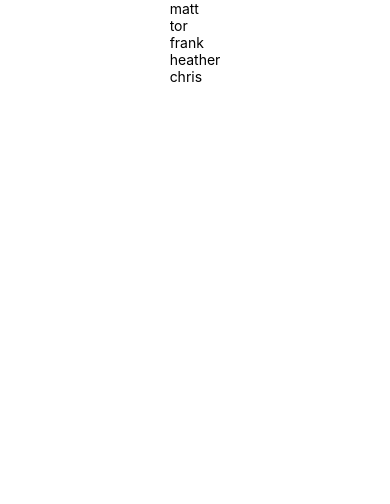
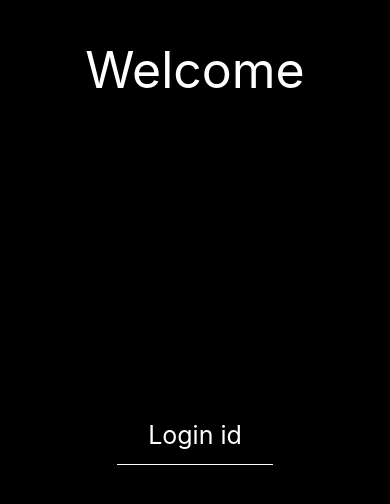
Before and after one commit to Mwattsup/expoTimeclock, a React Native app: screen / in a window 390 px wide. Shown: the top 504 px of the page. Built offline with nearby package versions, Linux system fonts and the light colour scheme.

Commit message:
added login input

```diff
--- a/App.js
+++ b/App.js
@@ -1,12 +1,15 @@
 import React, { useState } from 'react';
 import { StyleSheet, Text, View } from 'react-native';
-import List from './components/List';
+import {widthPercentageToDP as wp, heightPercentageToDP as hp} from 'react-native-responsive-screen';
+import Home from './components/Home';
+import Header from './components/Header'
 
 export default function App() {
 
   return (
     <View style={styles.container}>
-      <List />
+      <Header />
+      <Home />
     </View>
   )
 }
@@ -14,8 +17,6 @@ export default function App() {
 const styles = StyleSheet.create({
   container: {
     flex: 1,
-    backgroundColor: '#fff',
-    alignItems: 'center',
-    justifyContent: 'center',
+    backgroundColor: 'black',
   },
 });
--- /dev/null
+++ b/components/Header.js
@@ -0,0 +1,25 @@
+import React from 'react';
+import { StyleSheet, Text, View } from 'react-native';
+import {widthPercentageToDP as wp, heightPercentageToDP as hp} from 'react-native-responsive-screen';
+
+export default function Header() {
+    return (
+        <View style={styles.container}>
+            <Text style={styles.title}>Welcome</Text>
+        </View>
+    )
+}
+
+const styles = StyleSheet.create({
+    container: {
+        backgroundColor: 'black',
+        height: hp('20%'),
+        width: wp('100%'),
+        paddingTop: 40
+    },
+    title: {
+        fontSize: 50,
+        color: '#fff',
+        textAlign: 'center'
+    },
+});
--- /dev/null
+++ b/components/Home.js
@@ -0,0 +1,41 @@
+import React, { useState } from 'react';
+import { StyleSheet, View, TextInput, Button } from 'react-native';
+import {widthPercentageToDP as wp, heightPercentageToDP as hp} from 'react-native-responsive-screen';
+
+export default function Home() {
+
+    const [login, setLogin] = useState('');
+
+    const changeHandler = (val) => {
+        setLogin(val);
+    }
+
+    return (
+        <View style={styles.container}>
+            <TextInput  keyboardType='numeric' style={styles.input}
+            placeholder='Login id'
+            onChangeText={changeHandler}
+            />
+        </View>
+    )
+}
+
+const styles = StyleSheet.create({
+    container: {
+        flex: 1,
+        backgroundColor: 'black',
+    },
+    input: {
+        height: hp('15%'),
+        width: wp('40%'),
+        marginTop: hp('20%'),
+        paddingTop: hp('8%'),
+        marginLeft: wp('30%'),
+        marginRight: wp('30%'),
+        borderBottomWidth: 1,
+        borderBottomColor: '#fff',
+        textAlign: 'center',
+        fontSize: hp('3%'),
+        color: '#fff'
+    },
+})
--- a/package.json
+++ b/package.json
@@ -12,6 +12,7 @@
     "react": "~16.9.0",
     "react-dom": "~16.9.0",
     "react-native": "https://github.com/expo/react-native/archive/sdk-36.0.0.tar.gz",
+    "react-native-responsive-screen": "^1.4.1",
     "react-native-web": "~0.11.7"
   },
   "devDependencies": {
```
Also changed, not shown: 1 other file (tests, documents, lock files or other folders).
